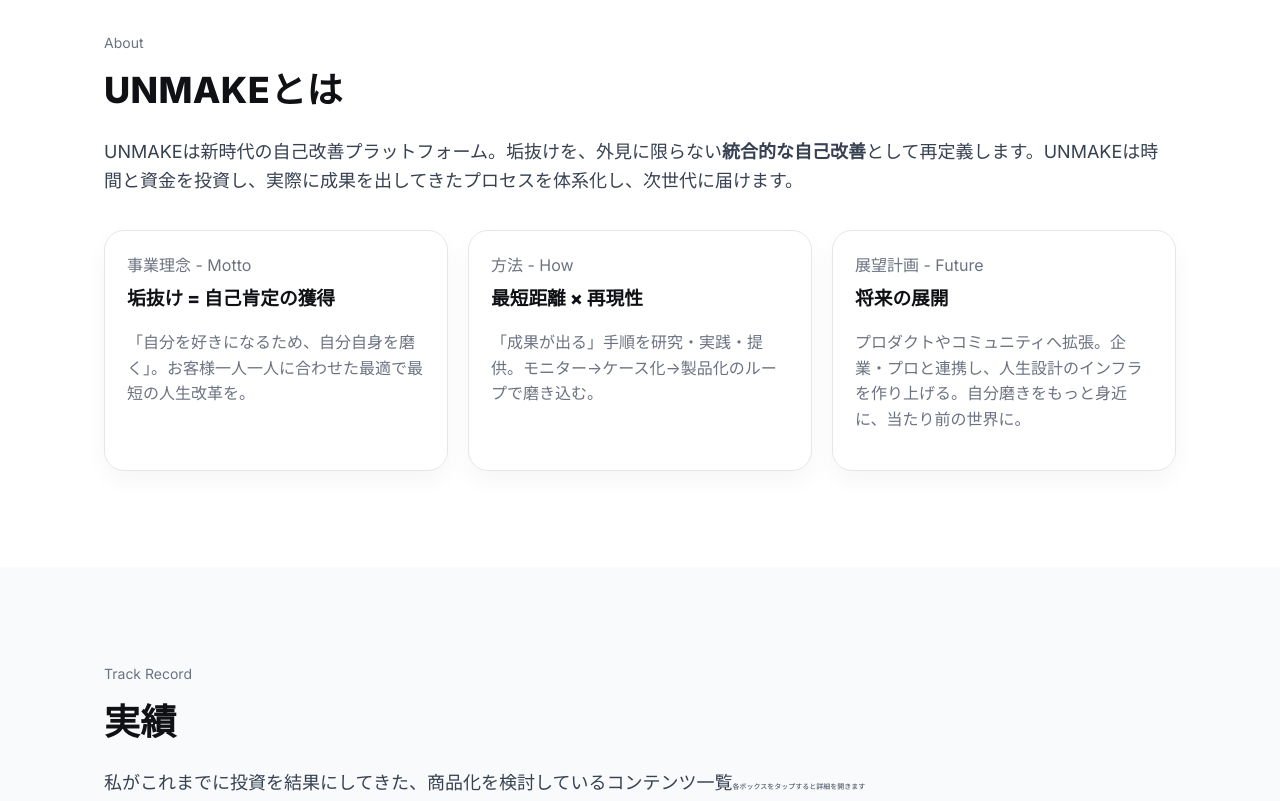
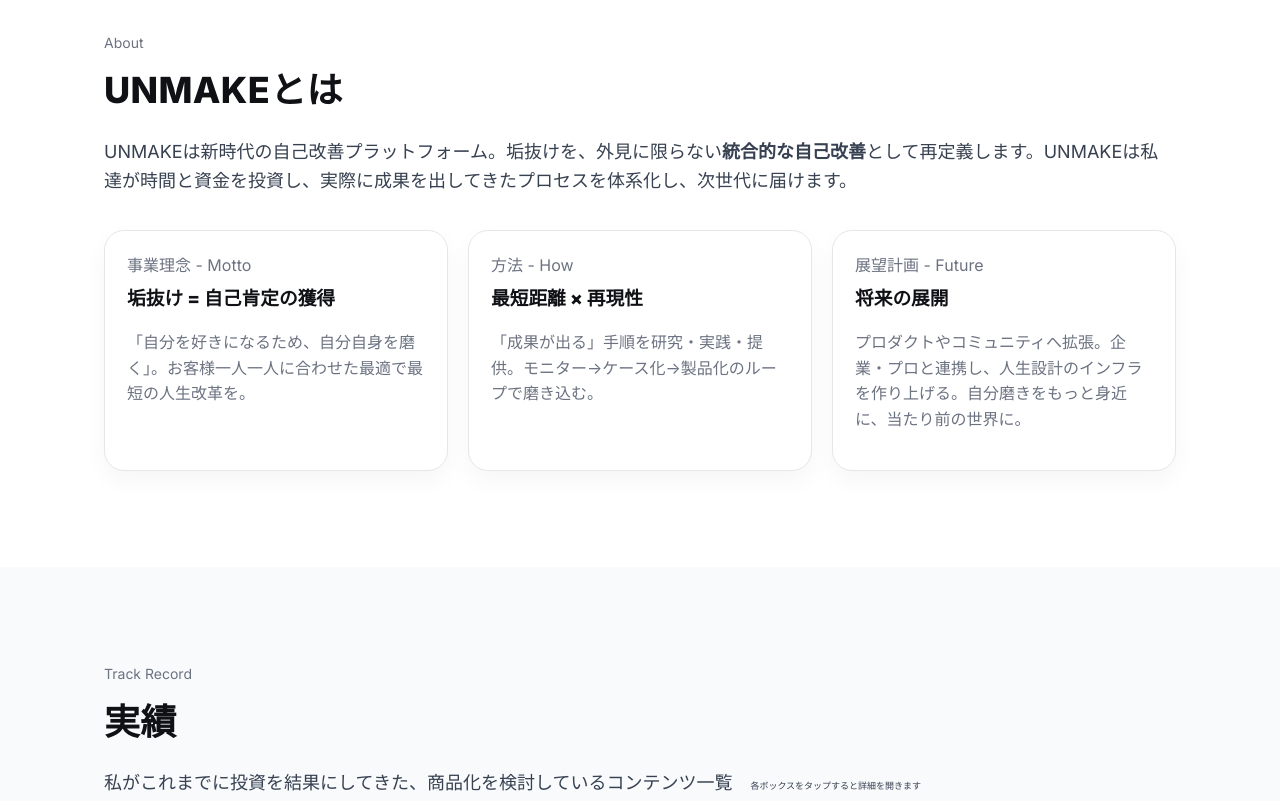
Before and after one commit to togold194/UNMAKE-main, a plain HTML site: page index.html in a window 1280 px wide. Shown: the part 800-1601 px from the top of the page. Drawn offline with Linux system fonts and the light colour scheme.

Commit message:
Update index.html

```diff
--- a/index.html
+++ b/index.html
@@ -92,7 +92,7 @@
       <div class="container">
         <div class="section-hint">About</div>
         <h2>UNMAKEとは</h2>
-        <p class="lead">UNMAKEは新時代の自己改善プラットフォーム。垢抜けを、外見に限らない<strong>統合的な自己改善</strong>として再定義します。UNMAKEは時間と資金を投資し、実際に成果を出してきたプロセスを体系化し、次世代に届けます。</p>
+        <p class="lead">UNMAKEは新時代の自己改善プラットフォーム。垢抜けを、外見に限らない<strong>統合的な自己改善</strong>として再定義します。UNMAKEは私達が時間と資金を投資し、実際に成果を出してきたプロセスを体系化し、次世代に届けます。</p>
         <div class="spacer"></div>
         <div class="grid cols-3">
           <div class="card">
@@ -119,7 +119,7 @@
       <div class="container">
         <div class="section-hint">Track Record</div>
         <h2>実績</h2>
-        <p class="lead">私がこれまでに投資を結果にしてきた、商品化を検討しているコンテンツ一覧<span style="font-size:7px;">各ボックスをタップすると詳細を開きます</span></p>
+        <p class="lead">私がこれまでに投資を結果にしてきた、商品化を検討しているコンテンツ一覧　<span style="font-size:9px;">各ボックスをタップすると詳細を開きます</span></p>
         <div class="spacer"></div>
         <div class="grid cols-3">
           <a class="card" href="track/eiken.html" style="display:block">
```
